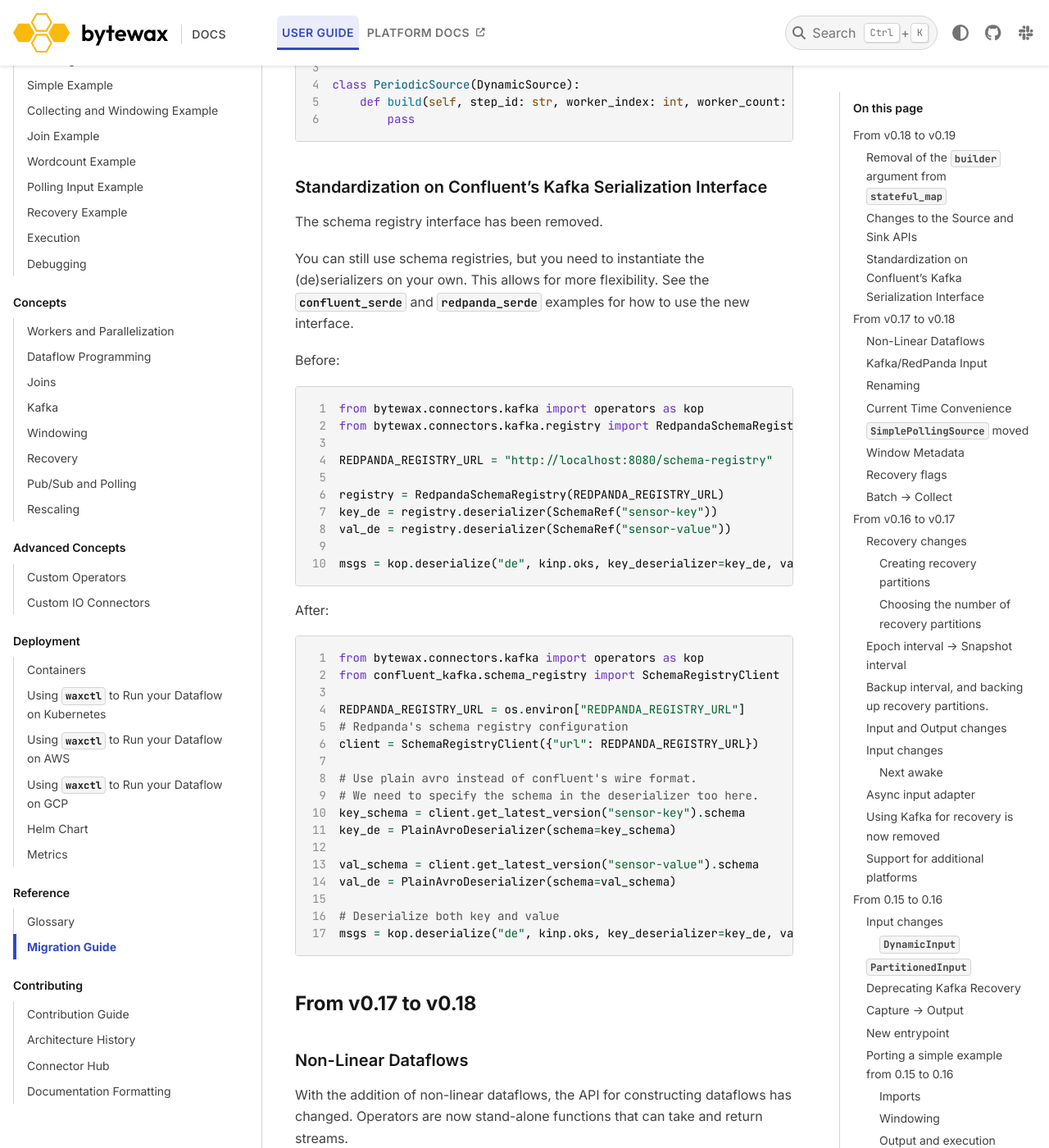
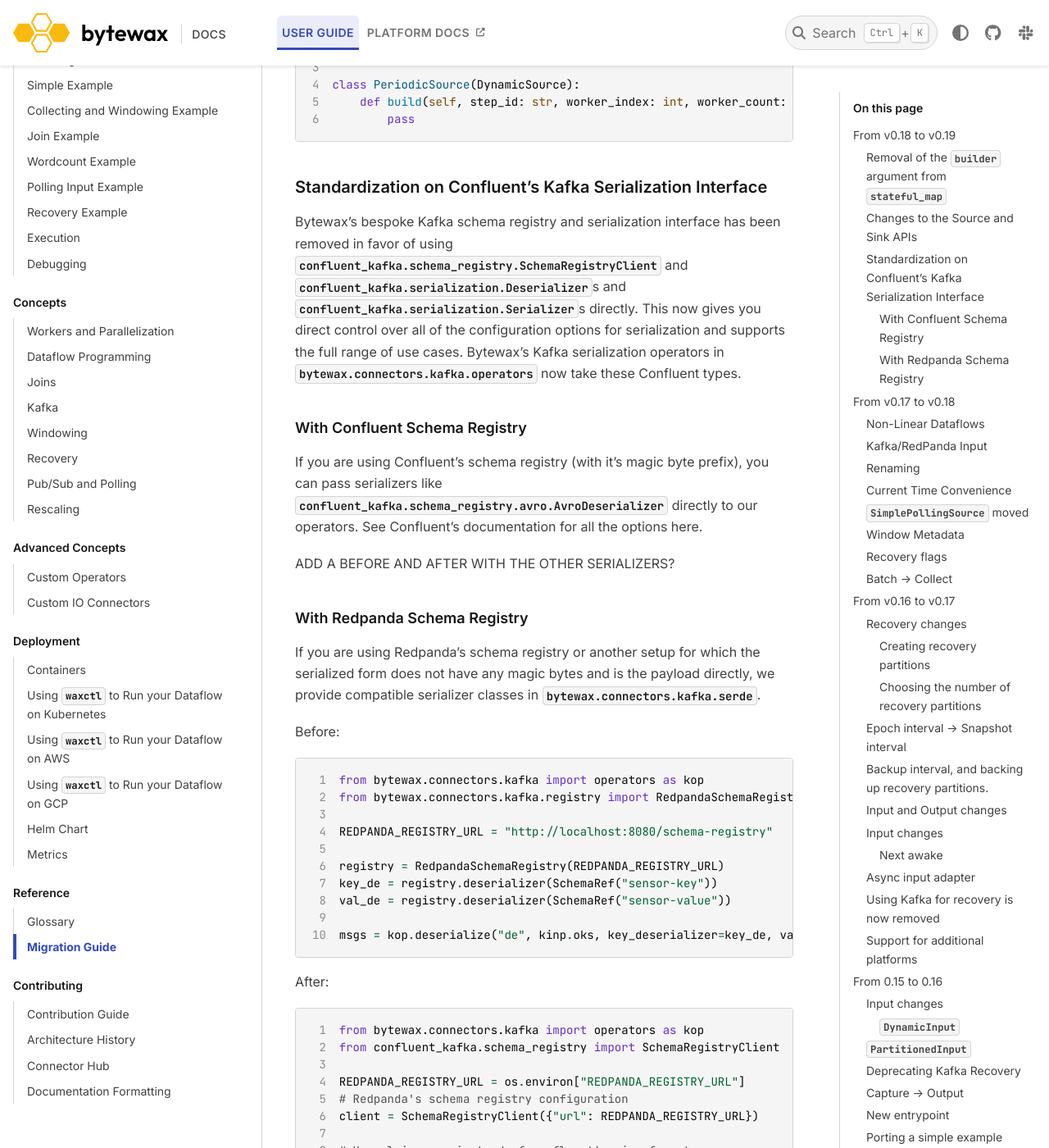
Before and after one commit to bytewax/bytewax, a Sphinx documentation site: the page built from docs/articles/reference/migration.md, in a window 1280 px wide and 1400 px high, scrolled down 2259 px. Shown: the whole window at 82% size. Built offline with Sphinx 7.4.7 and the PyData theme 0.15.4, drawn with Linux system fonts in a browser that asks for light colours; pages that are not in the unit, such as notebooks, are missing from menus.

Commit message:
Update docs/articles/reference/migration.md
Co-authored-by: David Selassie <david@bytewax.io>
Signed-off-by: Dan Herrera <whoahbot@gmail.com>

```diff
--- a/docs/articles/reference/migration.md
+++ b/docs/articles/reference/migration.md
@@ -95,12 +95,18 @@
 
 ### Standardization on Confluent's Kafka Serialization Interface
 
-The schema registry interface has been removed.
+Bytewax's bespoke Kafka schema registry and serialization interface has been removed in favor of using {py:obj}`confluent_kafka.schema_registry.SchemaRegistryClient` and {py:obj}`confluent_kafka.serialization.Deserializer`s and {py:obj}`confluent_kafka.serialization.Serializer`s directly. This now gives you direct control over all of the configuration options for serialization and supports the full range of use cases. Bytewax's Kafka serialization operators in {py:obj}`bytewax.connectors.kafka.operators` now take these Confluent types.
 
-You can still use schema registries, but you need to instantiate
-the (de)serializers on your own. This allows for more flexibility.
-See the `confluent_serde` and `redpanda_serde` examples for how
-to use the new interface.
+#### With Confluent Schema Registry
+
+If you are using Confluent's schema registry (with it's magic byte prefix), you can pass serializers like {py:obj}`confluent_kafka.schema_registry.avro.AvroDeserializer` directly to our operators. See Confluent's documentation for all the options here.
+
+ADD A BEFORE AND AFTER WITH THE OTHER SERIALIZERS?
+
+#### With Redpanda Schema Registry
+
+If you are using Redpanda's schema registry or another setup for which the serialized form does not have any magic bytes and is the payload directly, we provide compatible serializer classes in {py:obj}`bytewax.connectors.kafka.serde`.
+
 
 Before:
 
```
